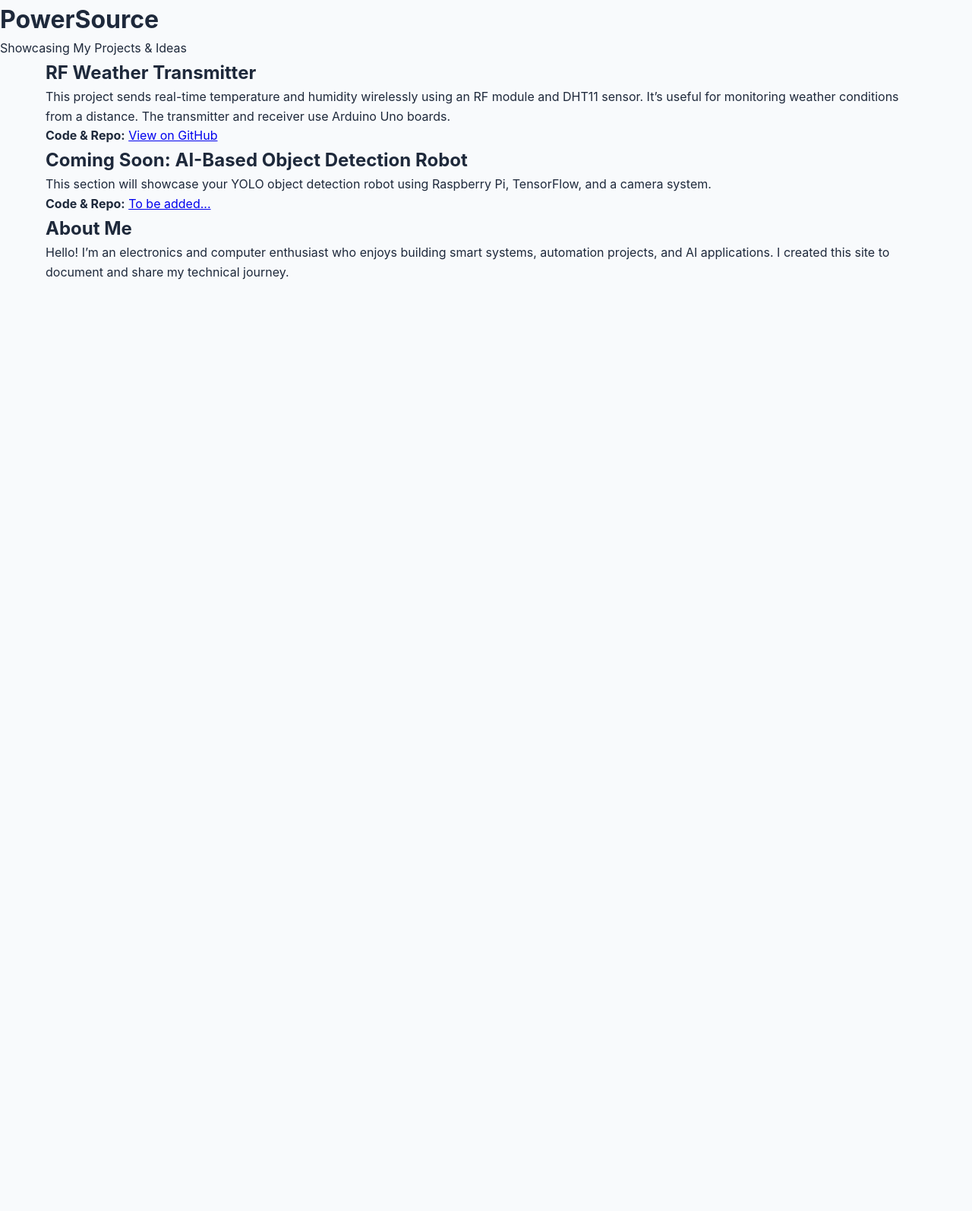
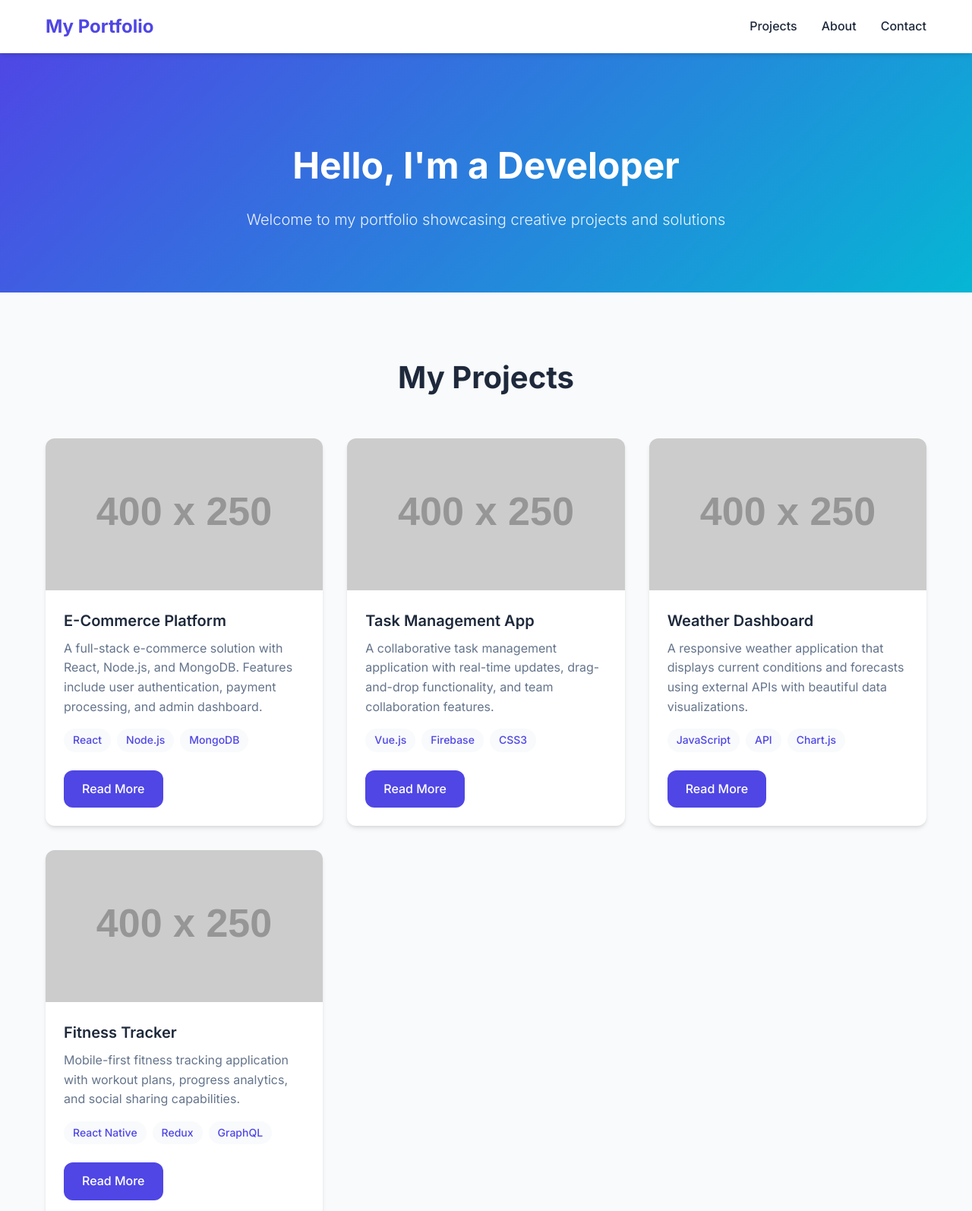
Before and after one commit to PowerSource7/powersource7.github.io, a plain HTML site: page index.html in a window 1280 px wide. Shown: the top 1594 px of the page at 76% size. Before the commit the page ends 800 px from the top, so only its background shows below. Drawn offline with Linux system fonts and the light colour scheme; placeholder pictures from the web are drawn by us.

Commit message:
Update index.html

```diff
--- a/index.html
+++ b/index.html
@@ -1,46 +1,158 @@
 <!DOCTYPE html>
 <html lang="en">
 <head>
-  <meta charset="UTF-8" />
-  <meta name="viewport" content="width=device-width, initial-scale=1.0" />
-  <title>PowerSource</title>
-  <link rel="stylesheet" href="style.css" />
+    <meta charset="UTF-8">
+    <meta name="viewport" content="width=device-width, initial-scale=1.0">
+    <title>My Portfolio</title>
+    <link rel="stylesheet" href="style.css">
+    <link href="https://fonts.googleapis.com/css2?family=Inter:wght@300;400;500;600;700&display=swap" rel="stylesheet">
 </head>
 <body>
-  <header>
-    <h1>PowerSource</h1>
-    <p>Showcasing My Projects & Ideas</p>
+    <header class="header">
+        <div class="container">
+            <nav class="nav">
+                <div class="logo">
+                    <h2>My Portfolio</h2>
+                </div>
+                <ul class="nav-links">
+                    <li><a href="#projects">Projects</a></li>
+                    <li><a href="#about">About</a></li>
+                    <li><a href="#contact">Contact</a></li>
+                </ul>
+            </nav>
+        </div>
     </header>
 
+    <section class="hero">
         <div class="container">
+            <div class="hero-content">
+                <h1 class="hero-title">Hello, I'm a Developer</h1>
+                <p class="hero-subtitle">Welcome to my portfolio showcasing creative projects and solutions</p>
+            </div>
+        </div>
+    </section>
 
+    <section id="projects" class="projects">
+        <div class="container">
+            <h2 class="section-title">My Projects</h2>
+            <div class="projects-grid">
                 <!-- Project 1 -->
-    <div class="project">
-      <h2>RF Weather Transmitter</h2>
-      <p>This project sends real-time temperature and humidity wirelessly using an RF module and DHT11 sensor. It’s useful for monitoring weather conditions from a distance. The transmitter and receiver use Arduino Uno boards.</p>
-      <p><strong>Code & Repo:</strong>
-        <a href="https://github.com/YourUsername/YourRFProject" target="_blank">View on GitHub</a>
+                <div class="project-card">
+                    <div class="project-image">
+                        <img src="images/project1.jpg" alt="Project 1" onerror="this.src='https://via.placeholder.com/400x250/4f46e5/ffffff?text=Project+1'">
+                    </div>
+                    <div class="project-content">
+                        <h3 class="project-title">E-Commerce Platform</h3>
+                        <p class="project-description">
+                            A full-stack e-commerce solution with React, Node.js, and MongoDB. Features include user authentication, payment processing, and admin dashboard.
+                        </p>
+                        <div class="project-tech">
+                            <span class="tech-tag">React</span>
+                            <span class="tech-tag">Node.js</span>
+                            <span class="tech-tag">MongoDB</span>
+                        </div>
+                        <a href="projects/project1.html" class="read-more-btn">Read More</a>
+                    </div>
+                </div>
+
+                <!-- Project 2 -->
+                <div class="project-card">
+                    <div class="project-image">
+                        <img src="images/project2.jpg" alt="Project 2" onerror="this.src='https://via.placeholder.com/400x250/06b6d4/ffffff?text=Project+2'">
+                    </div>
+                    <div class="project-content">
+                        <h3 class="project-title">Task Management App</h3>
+                        <p class="project-description">
+                            A collaborative task management application with real-time updates, drag-and-drop functionality, and team collaboration features.
+                        </p>
+                        <div class="project-tech">
+                            <span class="tech-tag">Vue.js</span>
+                            <span class="tech-tag">Firebase</span>
+                            <span class="tech-tag">CSS3</span>
+                        </div>
+                        <a href="projects/project2.html" class="read-more-btn">Read More</a>
+                    </div>
+                </div>
+
+                <!-- Project 3 -->
+                <div class="project-card">
+                    <div class="project-image">
+                        <img src="images/project3.jpg" alt="Project 3" onerror="this.src='https://via.placeholder.com/400x250/10b981/ffffff?text=Project+3'">
+                    </div>
+                    <div class="project-content">
+                        <h3 class="project-title">Weather Dashboard</h3>
+                        <p class="project-description">
+                            A responsive weather application that displays current conditions and forecasts using external APIs with beautiful data visualizations.
+                        </p>
+                        <div class="project-tech">
+                            <span class="tech-tag">JavaScript</span>
+                            <span class="tech-tag">API</span>
+                            <span class="tech-tag">Chart.js</span>
+                        </div>
+                        <a href="projects/project3.html" class="read-more-btn">Read More</a>
+                    </div>
+                </div>
+
+                <!-- Project 4 -->
+                <div class="project-card">
+                    <div class="project-image">
+                        <img src="images/project4.jpg" alt="Project 4" onerror="this.src='https://via.placeholder.com/400x250/8b5cf6/ffffff?text=Project+4'">
+                    </div>
+                    <div class="project-content">
+                        <h3 class="project-title">Fitness Tracker</h3>
+                        <p class="project-description">
+                            Mobile-first fitness tracking application with workout plans, progress analytics, and social sharing capabilities.
+                        </p>
+                        <div class="project-tech">
+                            <span class="tech-tag">React Native</span>
+                            <span class="tech-tag">Redux</span>
+                            <span class="tech-tag">GraphQL</span>
+                        </div>
+                        <a href="projects/project4.html" class="read-more-btn">Read More</a>
+                    </div>
+                </div>
+            </div>
+        </div>
+    </section>
+
+    <section id="about" class="about">
+        <div class="container">
+            <h2 class="section-title">About Me</h2>
+            <div class="about-content">
+                <div class="about-text">
+                    <p>
+                        I'm a passionate developer with experience in creating web applications and digital solutions.
+                        I enjoy turning complex problems into simple, beautiful, and intuitive designs.
+                    </p>
+                    <p>
+                        When I'm not coding, you'll find me exploring new technologies, contributing to open-source projects,
+                        or sharing knowledge with the developer community.
                     </p>
                 </div>
+            </div>
+        </div>
+    </section>
 
-    <!-- Project 2 Placeholder -->
-    <div class="project">
-      <h2>Coming Soon: AI-Based Object Detection Robot</h2>
-      <p>This section will showcase your YOLO object detection robot using Raspberry Pi, TensorFlow, and a camera system.</p>
-      <p><strong>Code & Repo:</strong>
-        <a href="#">To be added...</a>
-      </p>
+    <section id="contact" class="contact">
+        <div class="container">
+            <h2 class="section-title">Get In Touch</h2>
+            <div class="contact-content">
+                <p>Interested in working together? Feel free to reach out!</p>
+                <div class="contact-links">
+                    <a href="mailto:your-email@example.com" class="contact-link">Email</a>
+                    <a href="https://github.com/yourusername" class="contact-link">GitHub</a>
+                    <a href="https://linkedin.com/in/yourprofile" class="contact-link">LinkedIn</a>
                 </div>
+            </div>
+        </div>
+    </section>
 
-    <!-- About Me -->
-    <div class="project">
-      <h2>About Me</h2>
-      <p>Hello! I’m an electronics and computer enthusiast who enjoys building smart systems, automation projects, and AI applications. I created this site to document and share my technical journey.</p>
-      <!-- Uncomment and add when you're ready -->
-      <!-- <p>Resume: <a href="link-to-resume.pdf" target="_blank">Download PDF</a></p> -->
-      <!-- <p>Contact: email@example.com</p> -->
+    <footer class="footer">
+        <div class="container">
+            <p>&copy; 2024 My Portfolio. All rights reserved.</p>
         </div>
+    </footer>
 
-  </div>
+    <script src="script.js"></script>
 </body>
 </html>
```
Lines whose indentation alone changed are shown as unchanged.
